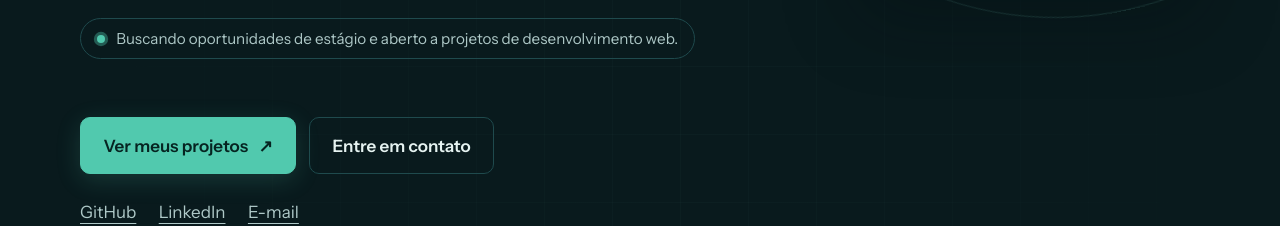
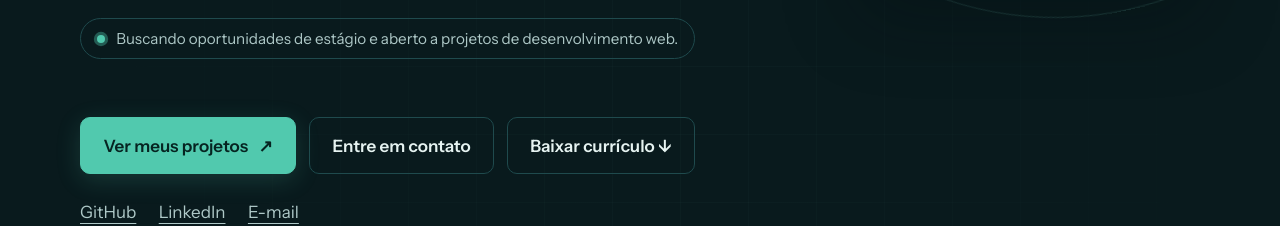
Before and after one commit to Adryan510/Adryan510.github.io, a plain HTML site: page index.html in a window 1280 px wide. Shown: the part 815-1041 px from the top of the page. Drawn offline with nearby package versions, Linux system fonts and the light colour scheme.

Commit message:
Update index.html

```diff
--- a/index.html
+++ b/index.html
@@ -40,7 +40,24 @@
       <h1 class="hero-title" aria-label="Criando experiências digitais, um projeto de cada vez."><span class="title-line">Criando</span><span class="title-line title-accent">experiências digitais,</span><span class="title-line">um projeto de cada vez<span class="title-dot">.</span></span></h1>
       <p class="lead">Sou estudante de Análise e Desenvolvimento de Sistemas, com conhecimentos em HTML, CSS, JavaScript e MySQL. Desenvolvo projetos acadêmicos e pessoais enquanto aprimoro minhas habilidades para atuar profissionalmente em tecnologia.</p>
       <p class="availability"><i aria-hidden="true"></i>Buscando oportunidades de estágio e aberto a projetos de desenvolvimento web.</p>
-      <div class="actions"><a class="btn primary magnetic-cta" href="#projetos">Ver meus projetos <span aria-hidden="true">↗</span></a><a class="btn" href="#contato">Entre em contato</a></div>
+
+<div class="actions">
+  <a class="btn primary magnetic-cta" href="#projetos">
+    Ver meus projetos <span aria-hidden="true">↗</span>
+  </a>
+
+  <a class="btn" href="#contato">
+    Entre em contato
+  </a>
+
+  <a class="btn"
+     href="assets/Curriculo_Adryan_Silva_Estagio_TI.pdf"
+     download="Curriculo_Adryan_Silva.pdf"
+     type="application/pdf">
+    Baixar currículo ↓
+  </a>
+</div>
+
       <ul class="social" aria-label="Redes">
         <li><a href="https://github.com/Adryan510" target="_blank" rel="noopener noreferrer">GitHub</a></li>
         <li><a href="https://www.linkedin.com/in/adryan-silva-6933a93b9/" target="_blank" rel="noopener noreferrer">LinkedIn</a></li>
```
